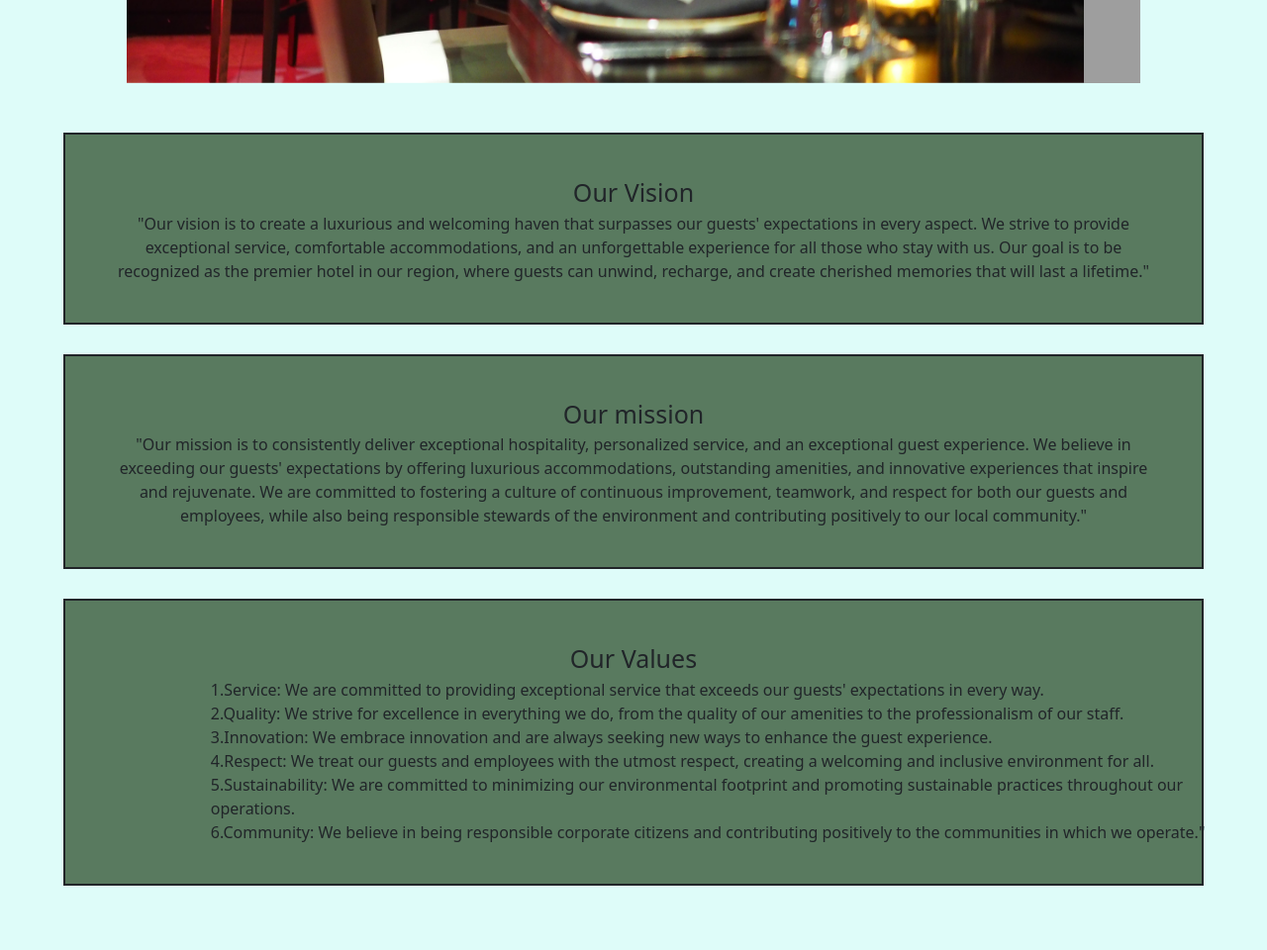
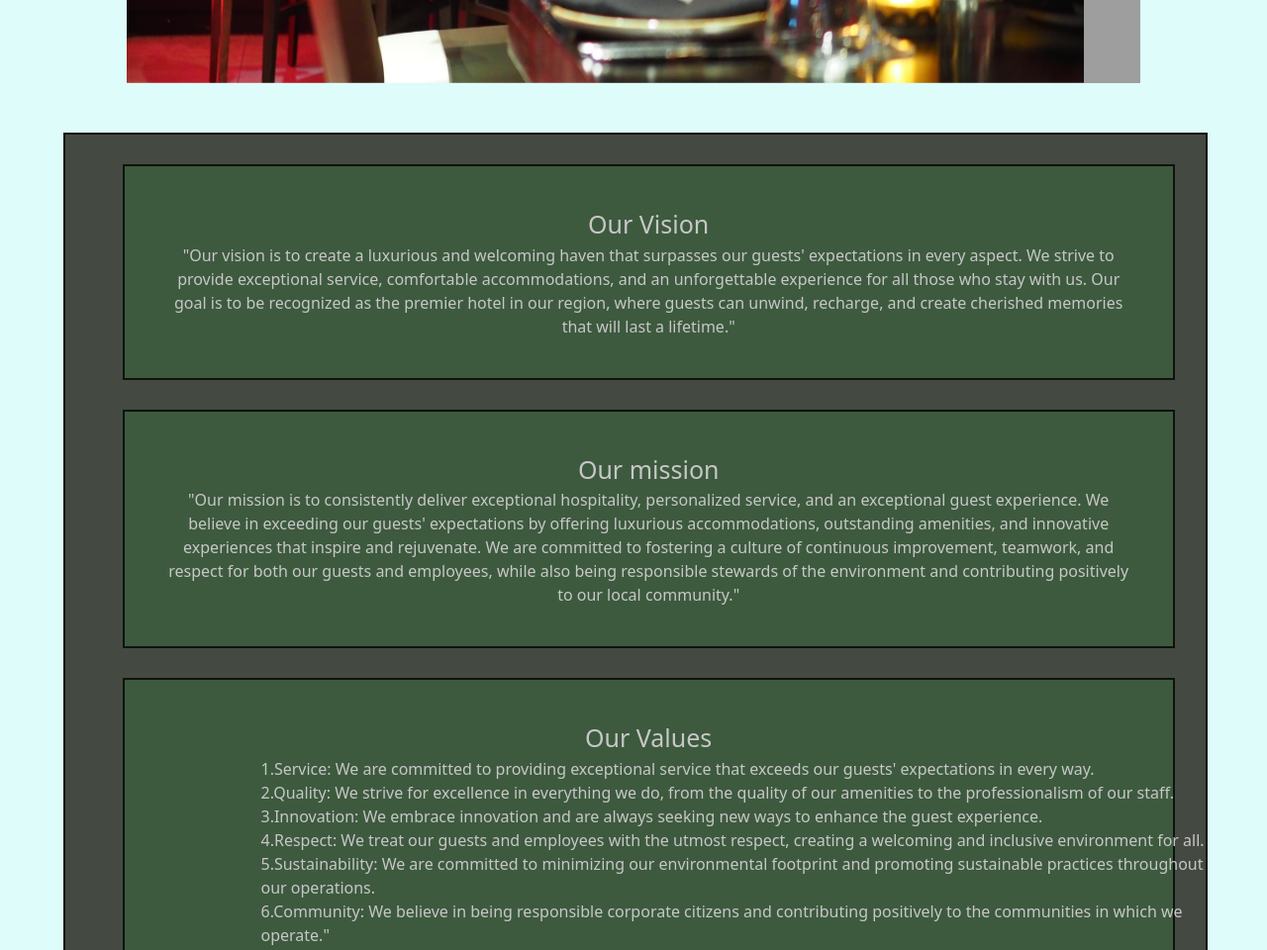
Before and after one commit to Wilbax/hotel, a plain HTML site: page index.html in a window 1280 px wide. Shown: the part 860-1820 px from the top of the page at 99% size. Drawn offline with nearby package versions, Linux system fonts and the light colour scheme; grey boxes are pictures that could not be loaded; a web font is replaced by a local one.

Commit message:
version4.0

```diff
--- a/css/styles.css
+++ b/css/styles.css
@@ -47,7 +47,7 @@ body{
 /*website content*/
 .content{
 
-    height: 1600px;
+    height: 1650px;
     background-color: #DEFCF9;
 }
 .caro{
@@ -75,10 +75,15 @@ body{
     display: inline-block;
 }
 .summary{
+    padding: 30px 0 30px 0;
     width: 90%;
     position: relative;
     left: 5%;
     text-align: center;
+    background-color: #444941;
+    color: #c7c7c7;
+    border: 2px solid rgba(0, 0, 0, 0.78);
+    margin-bottom: 30px;
 }
 #visionTheme{
     font-size: 25px;
@@ -87,10 +92,13 @@ body{
 
 }
 #vision{
+    width: 85%;
     padding: 40px;
-    border: 2px solid;
+    border: 2px solid rgba(0, 0, 0, 0.78);
     margin-bottom: 30px;
     background-color: rgba(60, 94, 62, 0.82);
+    position: relative;
+    left: 5%;
 }
 
 #missionTheme{
@@ -101,9 +109,12 @@ body{
 }
 #mission{
     padding: 40px;
-    border: 2px solid;
+    border: 2px solid rgba(0, 0, 0, 0.78);
     background-color: rgba(60, 94, 62, 0.82);
     margin-bottom: 30px;
+    position: relative;
+    left: 5%;
+    width: 85%;
 }
 
 #valuesTheme{
@@ -116,9 +127,12 @@ body{
 }
 #values{
     padding: 40px;
-    border: 2px solid;
+    border: 2px solid rgba(0, 0, 0, 0.78);
     background-color: rgba(60, 94, 62, 0.82);
     margin-bottom: 30px;
+    position: relative;
+    left: 5%;
+    width: 85%;
 }
 
 
--- a/css/styles2.css
+++ b/css/styles2.css
@@ -13,8 +13,8 @@
 }
 .facility{
     font-family: 'Roboto', sans-serif;
-    color: #ffffff;
-    background-color: rgba(57, 44, 21, 0.46);
+    color: #c7c7c7;
+    background-color: #444941;
     /*height:300px;*/
     margin-bottom: 20px;
     border: 2px solid black;
```
Also changed, not shown: offers.html (line endings or trailing spaces).
